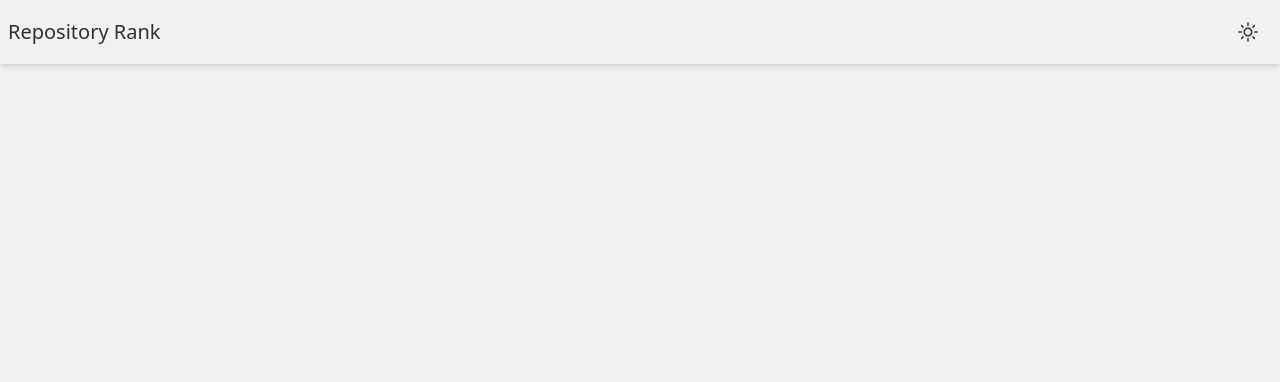
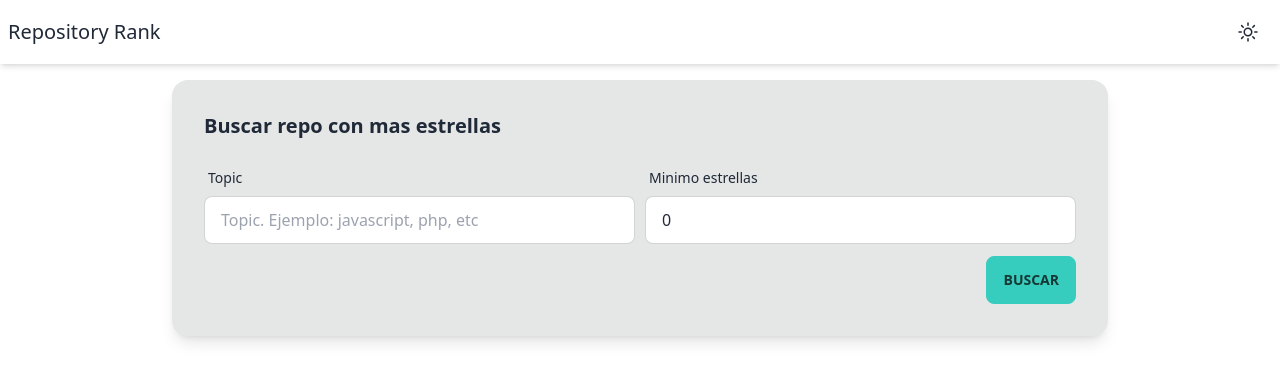
Before and after one commit to pocho50/Repo-stats, a Vue app: page / in a window 1280 px wide. Shown: the top 382 px of the page. Built offline with nearby package versions, Linux system fonts and the light colour scheme.

Commit message:
feat: serach form component

```diff
--- a/src/App.vue
+++ b/src/App.vue
@@ -1,7 +1,15 @@
 <script setup lang="ts">
 import TheNavBar from '@/components/TheNavbar.vue'
+import searchForm from '@/components/searchForm.vue';
+import { ref } from 'vue';
+
+const loading = ref(false)
 </script>
 
 <template>
   <TheNavBar />
+  <div class="container mx-auto  p-4">
+    <searchForm :loading="loading" />
+  </div>
+
 </template>
--- /dev/null
+++ b/src/components/searchForm.vue
@@ -0,0 +1,57 @@
+<script setup lang="ts">
+import AppButton from '@/components/AppButton.vue'
+import { ref } from 'vue';
+import type Search from '@/types/Search'
+
+const props = defineProps<{
+    loading?: boolean
+}>()
+
+const topic = ref('')
+const stars = ref(0)
+
+// events
+const emit = defineEmits<{
+    (e: "@search", serach: Search): void;
+}>();
+
+const handleSubmit = () => {
+    emit("@search", {
+        topic: topic.value,
+        stars: stars.value,
+    });
+}
+</script>
+
+<template>
+    <div class="card mx-auto w-3/4 bg-base-300 shadow-lg">
+        <div class="card-body">
+            <h2 class="card-title">Buscar repo con mas estrellas</h2>
+            <form @submit.prevent="handleSubmit">
+                <div class="flex  flex-wrap  flex-row mt-3 gap-x-2.5 ">
+                    <div class="flex-auto ">
+                        <label class="label">
+                            <span class="label-text">Topic</span>
+                        </label>
+                        <input type="text" v-model="topic" placeholder="Topic. Ejemplo: javascript, php, etc"
+                            class="text-base-content input input-bordered w-full" />
+                    </div>
+
+                    <div class="flex-auto ">
+                        <label class="label">
+                            <span class="label-text">Minimo estrellas</span>
+                        </label>
+                        <input type="number" v-model="stars" placeholder="Estrellas" min="0"
+                            class="text-base-content input input-bordered w-full" />
+                    </div>
+                </div>
+
+                <div class="card-actions justify-end mt-3">
+                    <AppButton :loading="loading" type="submit" class="btn-accent">
+                        Buscar
+                    </AppButton>
+                </div>
+            </form>
+        </div>
+    </div>
+</template>
--- /dev/null
+++ b/src/types/Search.ts
@@ -0,0 +1,4 @@
+export default interface Search {
+  topic: string;
+  stars: number;
+}
--- a/tailwind.config.js
+++ b/tailwind.config.js
@@ -6,6 +6,6 @@ module.exports = {
   },
   plugins: [require("daisyui")],
   daisyui: {
-    themes: ["autumn", "business"],
+    themes: ["light", "business"],
   },
 };
```
